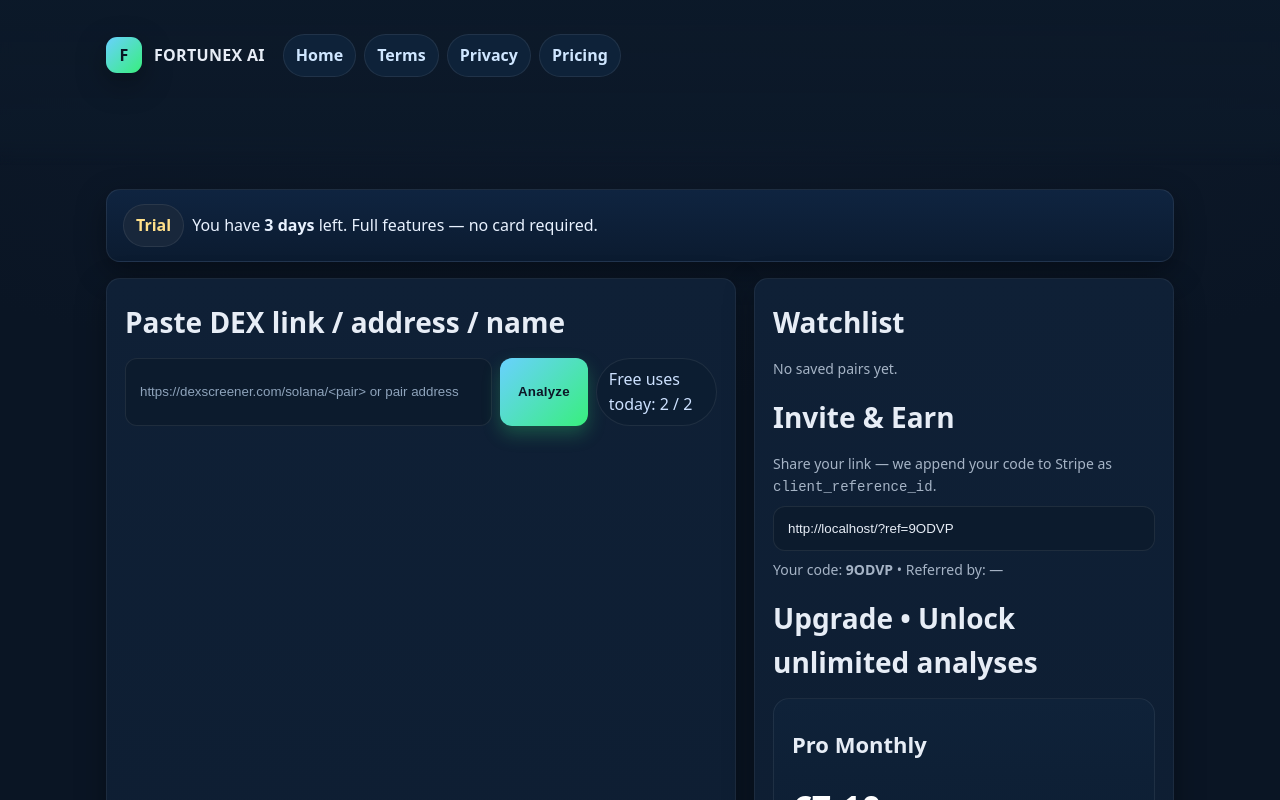
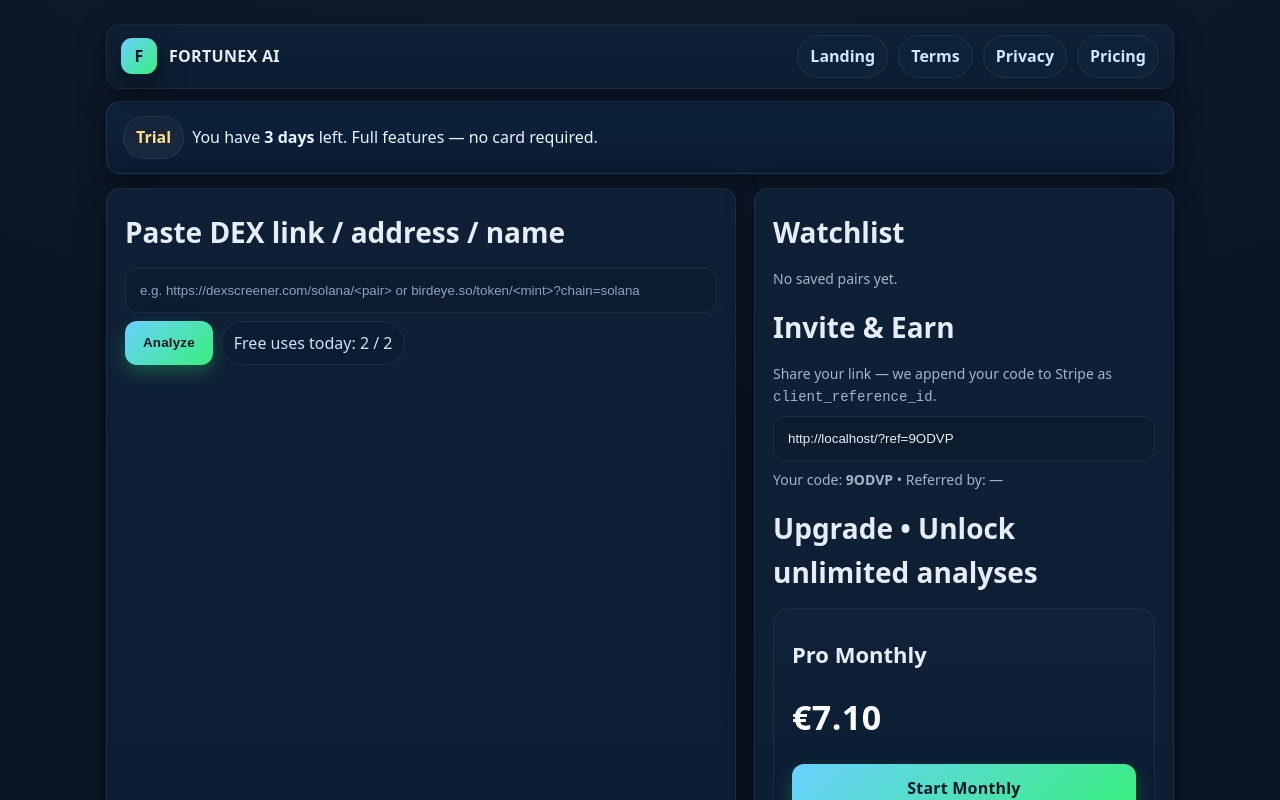
Before and after one commit to dexter720/Fortunex-AI, a React (Vite) app: page / in a window 1280 px wide. Shown: the top 800 px of the page. Built offline with nearby package versions, Linux system fonts and the light colour scheme; the HTML template or start-up script is replaced by a standard one.

Commit message:
Update Stripe configuration and input parsing
Refactor Stripe links and improve input parsing logic.

```diff
--- a/src/App.jsx
+++ b/src/App.jsx
@@ -1,168 +1,252 @@
 import React, { useEffect, useMemo, useState } from "react";
 
-/** ========== CONFIG (edit these when you add Stripe) ========== */
-const STRIPE_MONTHLY = "https://buy.stripe.com/your-monthly-link";
-const STRIPE_ANNUAL  = "https://buy.stripe.com/your-annual-link";
-const STRIPE_LIFE    = "https://buy.stripe.com/your-lifetime-link";
-/** ============================================================= */
+/** =========================
+ *  CONFIG — replace later with real checkout links
+ *  ========================= */
+const STRIPE = {
+  MONTHLY: "https://buy.stripe.com/your-monthly-link",
+  ANNUAL:  "https://buy.stripe.com/your-annual-link",
+  LIFE:    "https://buy.stripe.com/your-lifetime-link",
+};
 
 const TRIAL_DAYS = 3;
 const FREE_USES_PER_DAY = 2;
 
-/* Helpers */
+/** =========================
+ *  UTIL
+ *  ========================= */
 const fmt = (n, d = 2) => {
-  if (n === null || n === undefined || isNaN(n)) return "—";
-  return Number(n).toLocaleString(undefined, { maximumFractionDigits: d });
+  const v = Number(n);
+  return Number.isFinite(v) ? v.toLocaleString(undefined, { maximumFractionDigits: d }) : "—";
 };
+const clamp = (n, a, b) => Math.max(a, Math.min(b, n));
 const todayKey = () => new Date().toISOString().slice(0, 10);
 const getParam = (k) => new URLSearchParams(window.location.search).get(k) || "";
-const clamp = (n, a, b) => Math.max(a, Math.min(b, n));
 
-/* Dex link parsing */
+/** =========================
+ *  ROBUST INPUT PARSER
+ *  Accepts: Dexscreener (all variants), Birdeye links, plain address, or token/name
+ *  ========================= */
 function parseInput(raw) {
   if (!raw) return null;
-  const s = raw.trim();
+  const s = String(raw).trim();
 
-  // If it's a full Dexscreener link
+  // Bare address / pair / mint (very loose, covers Solana etc.)
+  if (/^[A-Za-z0-9]{20,100}$/.test(s)) {
+    return { src: "address", chain: null, pair: s, q: s };
+  }
+
   try {
     const u = new URL(s);
+
+    // Dexscreener variants
     if (u.hostname.includes("dexscreener.com")) {
-      const parts = u.pathname.split("/").filter(Boolean);
-      // /solana/<pairAddress> OR /<chain>/<pairAddress>
-      if (parts.length >= 2) return { chain: parts[0], pair: parts[1] };
-    }
-  } catch (_) {}
+      const parts = u.pathname.split("/").filter(Boolean).map(x => x.toLowerCase());
+      // Examples:
+      // /solana/<pairAddress>
+      // /pairs/solana/<pairAddress>
+      // /solana?pairAddress=<pair>
+      // /<chain>/<anything-with-extra>
+      const qp = u.searchParams.get("pairAddress") || u.searchParams.get("pair") || "";
 
-  // If it's a bare address, assume Solana pair (common for your use-case)
-  if (/^[A-Za-z0-9]{20,60}$/.test(s)) return { chain: "solana", pair: s };
+      const known = ["solana","bsc","ethereum","base","arbitrum","avalanche","polygon","optimism",
+                     "fantom","tron","sui","aptos","ton","blast","linea","scroll","cronos","kava",
+                     "era","zksync","metis"];
+      let chain = null;
+      if (parts[0] && known.includes(parts[0])) chain = parts[0];
+      if (!chain && parts[1] && known.includes(parts[1])) chain = parts[1];
 
-  return null;
+      // last path segment can be the pair address in many cases
+      let lastSeg = parts.length ? parts[parts.length - 1] : "";
+      // If path starts with "pairs", next is chain, then pair
+      if (parts[0] === "pairs" && parts.length >= 3) lastSeg = parts[2];
+
+      // choose candidate
+      let candidate = qp || lastSeg;
+      if (!/^[A-Za-z0-9]{20,100}$/.test(candidate)) candidate = "";
+
+      return { src: "dexscreener", chain, pair: candidate || null, q: candidate || s };
     }
 
+    // Birdeye: https://birdeye.so/token/<mint>?chain=solana
+    if (u.hostname.includes("birdeye.so")) {
+      const parts = u.pathname.split("/").filter(Boolean);
+      const i = parts.indexOf("token");
+      const mint = i >= 0 ? parts[i + 1] : "";
+      const chain = (u.searchParams.get("chain") || "solana").toLowerCase();
+      if (mint && /^[A-Za-z0-9]{20,100}$/.test(mint)) {
+        return { src: "birdeye", chain, pair: mint, q: mint };
+      }
+      return { src: "birdeye", chain, pair: null, q: s };
+    }
+
+    // Any other URL — pass to search
+    return { src: "url", chain: null, pair: null, q: s };
+  } catch {
+    // Not a URL — treat as token/name query
+    return { src: "text", chain: null, pair: null, q: s };
+  }
+}
+
+/** =========================
+ *  PAIR RESOLVER
+ *  Tries direct pair endpoint first; falls back to search
+ *  ========================= */
+async function resolvePair(info) {
+  // Try fast pair endpoint if we have a candidate
+  if (info?.pair) {
+    const chain = (info.chain || "solana").toLowerCase();
+    try {
+      const r = await fetch(
+        `https://api.dexscreener.com/latest/dex/pairs/${encodeURIComponent(chain)}/${encodeURIComponent(info.pair)}`
+      );
+      if (r.ok) {
+        const j = await r.json();
+        if (j?.pairs?.[0]) return j.pairs[0];
+      }
+    } catch { /* fallthrough */ }
+  }
+
+  // Fallback to search with whatever we have
+  const q = info?.pair || info?.q || "";
+  if (!q) return null;
+  const rs = await fetch(`https://api.dexscreener.com/latest/dex/search?q=${encodeURIComponent(q)}`);
+  if (!rs.ok) throw new Error("Dexscreener search unavailable.");
+  const js = await rs.json();
+  return (js.pairs && js.pairs[0]) || null;
+}
+
+/** =========================
+ *  SCORING
+ *  ========================= */
+function buildAnalysis(p) {
+  const liquidity = Number(p?.liquidity?.usd || 0);
+  const vol24    = Number(p?.volume?.h24 || 0);
+  const txBuys   = Number(p?.txns?.h24?.buys || 0);
+  const txSells  = Number(p?.txns?.h24?.sells || 0);
+  const buyers   = txBuys + txSells ? (txBuys / (txBuys + txSells)) * 100 : 0;
+
+  const pc1  = Number(p?.priceChange?.h1 || 0);
+  const pc6  = Number(p?.priceChange?.h6 || 0);
+  const pc24 = Number(p?.priceChange?.h24 || 0);
+
+  const stability = clamp(10 - Math.abs(pc24) / 10, 0, 10); // flatter 24h → higher stability
+  const growth    = clamp(vol24 / (liquidity ? liquidity / 5 : 1), 0, 10);
+  const momentum  = clamp((buyers - 50) / 5 + 5, 0, 10);
+
+  const fortune = clamp((stability + growth + momentum) / 3, 0, 10);
+  const bias = fortune >= 6.7 ? "Bullish" : fortune <= 3.3 ? "Bearish" : "Neutral";
+
+  const explain = [];
+  if (liquidity >= 100000) explain.push("Healthy liquidity supports price stability.");
+  else if (liquidity >= 20000) explain.push("Moderate liquidity; price can move quickly.");
+  if (vol24 > liquidity / 5) explain.push("Strong 24h volume relative to liquidity.");
+  if (buyers > 55) explain.push("Buyers dominate recent flow.");
+  if (Math.abs(pc24) < 5) explain.push("Controlled 24h volatility.");
+  if (explain.length === 0) explain.push("Mixed signals — consider waiting for confirmation.");
+
+  return {
+    name: p?.baseToken?.name || p?.baseToken?.symbol || "Token",
+    pairAddress: p?.pairAddress,
+    priceUsd: Number(p?.priceUsd || 0),
+    liquidity, vol24,
+    tx24: { buys: txBuys, sells: txSells },
+    buyersPct: buyers,
+    priceChange: p?.priceChange || {},
+    pooled: p?.liquidity || {},
+    createdAt: p?.pairCreatedAt || null,
+    fortune, stability, growth, momentum, bias, explain,
+    link: p?.url,
+    chain: p?.chainId || null
+  };
+}
+
+/** =========================
+ *  HOOKS — free quota & trial
+ *  ========================= */
+function useFreeQuota(limitPerDay = FREE_USES_PER_DAY) {
+  const [left, setLeft] = useState(limitPerDay);
+  useEffect(() => {
+    const k = "fx_free_" + todayKey();
+    const used = Number(localStorage.getItem(k) || "0");
+    setLeft(Math.max(0, limitPerDay - used));
+  }, [limitPerDay]);
+  const consume = () => {
+    const k = "fx_free_" + todayKey();
+    const used = Number(localStorage.getItem(k) || "0") + 1;
+    localStorage.setItem(k, String(used));
+    setLeft(Math.max(0, limitPerDay - used));
+  };
+  return { left, consume };
+}
+
+function useTrial(days = TRIAL_DAYS) {
+  const [left, setLeft] = useState(days);
+  useEffect(() => {
+    let start = localStorage.getItem("fx_trial_start");
+    if (!start) { start = String(Date.now()); localStorage.setItem("fx_trial_start", start); }
+    const used = Math.floor((Date.now() - Number(start)) / 86400000);
+    setLeft(Math.max(0, days - used));
+  }, [days]);
+  return left;
+}
+
+/** =========================
+ *  MAIN APP
+ *  ========================= */
 export default function App() {
   const [raw, setRaw] = useState("");
-  const [freeLeft, setFreeLeft] = useState(FREE_USES_PER_DAY);
-  const [analysis, setAnalysis] = useState(null);
   const [loading, setLoading] = useState(false);
   const [err, setErr] = useState("");
+  const [analysis, setAnalysis] = useState(null);
 
-  // --- Referral code (stable per browser) ---
+  // quota + trial
+  const trialLeft = useTrial(TRIAL_DAYS);
+  const quota = useFreeQuota(FREE_USES_PER_DAY);
+
+  // referral code (owner)
   const myRef = useMemo(() => {
     let code = localStorage.getItem("fx_ref");
-    if (!code) {
-      // 5-char base36 code
-      code = Math.random().toString(36).slice(2, 7).toUpperCase();
-      localStorage.setItem("fx_ref", code);
-    }
+    if (!code) { code = Math.random().toString(36).slice(2,7).toUpperCase(); localStorage.setItem("fx_ref", code); }
     return code;
   }, []);
 
-  // --- If user came through a referral, store it ---
+  // capture ?ref= on app page as well
   useEffect(() => {
     const ref = getParam("ref");
-    if (ref) localStorage.setItem("fx_referredBy", ref);
+    if (ref) { try { localStorage.setItem("fx_referredBy", ref); } catch(e){} }
   }, []);
 
-  // --- Trial state & free uses tally ---
-  const trial = useMemo(() => {
-    let start = localStorage.getItem("fx_trial_start");
-    if (!start) {
-      start = Date.now().toString();
-      localStorage.setItem("fx_trial_start", start);
-    }
-    const days = Math.floor((Date.now() - Number(start)) / 86400000);
-    return { daysUsed: days, daysLeft: Math.max(0, TRIAL_DAYS - days) };
-  }, []);
+  const inviteLink = useMemo(() => {
+    const u = new URL(window.location.href);
+    u.searchParams.set("ref", myRef);
+    return u.toString();
+  }, [myRef]);
 
-  useEffect(() => {
-    const k = "fx_free_" + todayKey();
-    const used = Number(localStorage.getItem(k) || "0");
-    setFreeLeft(Math.max(0, FREE_USES_PER_DAY - used));
-  }, []);
+  // build Stripe links with metadata
+  const refSuffix = `?client_reference_id=${myRef}${getParam("ref") ? `&referred_by=${getParam("ref")}` : ""}`;
+  const PAY = {
+    MONTHLY: STRIPE.MONTHLY + refSuffix,
+    ANNUAL:  STRIPE.ANNUAL  + refSuffix,
+    LIFE:    STRIPE.LIFE    + refSuffix
+  };
 
-  function consumeFreeUse() {
-    const k = "fx_free_" + todayKey();
-    const used = Number(localStorage.getItem(k) || "0") + 1;
-    localStorage.setItem(k, String(used));
-    setFreeLeft(Math.max(0, FREE_USES_PER_DAY - used));
-  }
-
-  // --- Main analyze ---
   async function onAnalyze() {
     setErr("");
     setAnalysis(null);
 
-    const parsed = parseInput(raw);
-    if (!parsed) {
-      setErr("Please paste a valid Dexscreener pair URL or contract/pair address.");
-      return;
-    }
-    if (freeLeft <= 0) {
-      setErr("You’ve used your free analyses for today. Upgrade for unlimited access.");
-      return;
-    }
+    if (quota.left <= 0) { setErr("Free limit reached for today. Upgrade for unlimited access."); return; }
+
+    const info = parseInput(raw);
+    if (!info) { setErr("Paste a Dexscreener/Birdeye link, contract address, or token name."); return; }
 
     setLoading(true);
     try {
-      const url = `https://api.dexscreener.com/latest/dex/pairs/${encodeURIComponent(
-        parsed.chain
-      )}/${encodeURIComponent(parsed.pair)}`;
+      const pair = await resolvePair(info);
+      if (!pair) throw new Error("Couldn’t find that pair. Try another link or paste the address.");
 
-      const r = await fetch(url);
-      if (!r.ok) throw new Error("Dexscreener returned an error.");
-      const j = await r.json();
-
-      const p = j?.pairs?.[0];
-      if (!p) throw new Error("Pair not found.");
-
-      // Compute a simple score
-      const liquidity = Number(p.liquidity?.usd || 0);
-      const vol24 = Number(p.volume?.h24 || 0);
-      const txBuys = Number(p.txns?.h24?.buys || 0);
-      const txSells = Number(p.txns?.h24?.sells || 0);
-      const buyers = txBuys + txSells ? (txBuys / (txBuys + txSells)) * 100 : 0;
-
-      const stability = clamp(10 - Math.abs(Number(p.priceChange?.h24 || 0)) / 10, 0, 10);
-      const growth = clamp(vol24 / (liquidity ? liquidity / 5 : 1), 0, 10);
-      const momentum = clamp((buyers - 50) / 5 + 5, 0, 10);
-      const fortune = clamp((stability + growth + momentum) / 3, 0, 10);
-
-      const bias = fortune >= 6.7 ? "Bullish" : fortune <= 3.3 ? "Bearish" : "Neutral";
-
-      const explain = [];
-      if (liquidity >= 100000) explain.push("Healthy liquidity supports price stability.");
-      else if (liquidity >= 20000) explain.push("Moderate liquidity; can still move quickly.");
-
-      if (vol24 > liquidity / 5) explain.push("Strong 24h volume relative to liquidity.");
-      if (buyers > 55) explain.push("Buyers dominate recent transactions.");
-      if (Math.abs(Number(p.priceChange?.h24 || 0)) < 5)
-        explain.push("Controlled volatility over 24h.");
-
-      if (explain.length === 0)
-        explain.push("Mixed signals — requires caution and deeper due diligence.");
-
-      setAnalysis({
-        name: p.baseToken?.name || p.baseToken?.symbol || "Token",
-        pairAddress: p.pairAddress,
-        priceUsd: Number(p.priceUsd || 0),
-        liquidity,
-        vol24,
-        tx24: { buys: txBuys, sells: txSells },
-        buyersPct: buyers,
-        priceChange: p.priceChange || {},
-        pooled: p.liquidity || {},
-        createdAt: p.pairCreatedAt || null,
-        fortune,
-        stability,
-        growth,
-        momentum,
-        bias,
-        explain,
-        link: p.url,
-        chain: parsed.chain
-      });
-
-      consumeFreeUse();
+      setAnalysis(buildAnalysis(pair));
+      quota.consume();
     } catch (e) {
       setErr(e.message || "Analysis failed.");
     } finally {
@@ -170,69 +254,56 @@ export default function App() {
     }
   }
 
-  // --- Invite link that carries your ref code ---
-  const inviteLink = useMemo(() => {
-    const u = new URL(window.location.href);
-    u.searchParams.set("ref", myRef);
-    return u.toString();
-  }, [myRef]);
-
-  // --- Pricing links append ref for Stripe client_reference_id ---
-  const refSuffix = `?client_reference_id=${myRef}${getParam("ref") ? `&referred_by=${getParam("ref")}` : ""}`;
-  const payMonthly = STRIPE_MONTHLY + refSuffix;
-  const payAnnual  = STRIPE_ANNUAL  + refSuffix;
-  const payLife    = STRIPE_LIFE    + refSuffix;
-
   return (
-    <>
-      {/* Sticky top header */}
-      <div className="header-bar">
     <div className="container">
-          <div className="nav">
-            <div className="brand">
-              <div className="brand-badge">F</div>
+      {/* Top nav */}
+      <div className="header-bar card" style={{padding:"10px 14px", marginBottom:12}}>
+        <div style={{display:"flex",justifyContent:"space-between",alignItems:"center",flexWrap:"wrap",gap:12}}>
+          <div className="brand" style={{display:"flex",alignItems:"center",gap:12,fontWeight:800}}>
+            <div className="brand-badge" style={{
+              width:36,height:36,borderRadius:11,display:"grid",placeItems:"center",
+              background:"linear-gradient(135deg,#69d1ff,#38ef7d)",color:"#0b1728"
+            }}>F</div>
             <div>FORTUNEX&nbsp;AI</div>
           </div>
-            <div className="gap-8" style={{flexWrap:"wrap"}}>
-              <a href="/" className="badge">Home</a>
-              <a href="/terms.html" className="badge">Terms</a>
-              <a href="/privacy.html" className="badge">Privacy</a>
-              <a href="/#pricing" className="badge">Pricing</a>
-            </div>
+          <div className="gap-8" style={{display:"flex",gap:10,flexWrap:"wrap"}}>
+            <a className="badge" href="/landing.html">Landing</a>
+            <a className="badge" href="/terms.html">Terms</a>
+            <a className="badge" href="/privacy.html">Privacy</a>
+            <a className="badge" href="#pricing">Pricing</a>
           </div>
         </div>
       </div>
 
-      <div className="container">
       {/* Trial banner */}
-        {trial.daysLeft > 0 && (
-          <div className="banner card">
+      {trialLeft > 0 && (
+        <div className="banner card" style={{marginBottom:14}}>
           <strong className="badge warn" style={{marginRight:8}}>Trial</strong>
-            You have <strong>{trial.daysLeft} {trial.daysLeft === 1 ? "day" : "days"}</strong> left. Full features — no card required.
+          You have <strong>{trialLeft} {trialLeft === 1 ? "day" : "days"}</strong> left. Full features — no card required.
         </div>
       )}
 
-        {/* Two columns */}
-        <div className="grid-2 mt-16">
-          {/* LEFT: Input + results */}
+      {/* Main grid */}
+      <div className="grid-2">
+        {/* LEFT — Input & Result */}
         <div className="card">
           <div className="h1">Paste DEX link / address / name</div>
-            <div className="gap-8">
+          <div className="gap-8" style={{display:"flex",gap:8,flexWrap:"wrap"}}>
             <input
-                placeholder="https://dexscreener.com/solana/<pair> or pair address"
+              placeholder="e.g. https://dexscreener.com/solana/<pair> or birdeye.so/token/<mint>?chain=solana"
               value={raw}
               onChange={(e) => setRaw(e.target.value)}
             />
             <button className="btn" onClick={onAnalyze} disabled={loading}>
               {loading ? "Analyzing…" : "Analyze"}
             </button>
-              <div className="pill">Free uses today: {freeLeft} / {FREE_USES_PER_DAY}</div>
+            <div className="pill">Free uses today: {quota.left} / {FREE_USES_PER_DAY}</div>
           </div>
 
-            {err && <div className="badge warn mt-12">{err}</div>}
+          {err && <div className="badge warn" style={{marginTop:12}}>{err}</div>}
 
           {analysis && (
-              <div className="mt-16">
+            <div style={{marginTop:16}}>
               <div className="h2">
                 {analysis.name}{" "}
                 <span className={`badge ${analysis.bias === "Bullish" ? "ok" : analysis.bias === "Bearish" ? "warn" : ""}`}>
@@ -240,28 +311,39 @@ export default function App() {
                 </span>
               </div>
 
-                {/* Bars */}
-                <div className="mt-12">
-                  <div className="small">Fortune Score: {fmt(analysis.fortune,1)}/10</div>
-                  <div className="small">Stability: {fmt(analysis.stability,1)}/10 • Growth: {fmt(analysis.growth,1)}/10 • Momentum: {fmt(analysis.momentum,1)}/10</div>
+              {/* Score summary */}
+              <div className="small" style={{marginTop:6}}>
+                Fortune Score: {fmt(analysis.fortune,1)}/10 • Stability {fmt(analysis.stability,1)}/10 • Growth {fmt(analysis.growth,1)}/10 • Momentum {fmt(analysis.momentum,1)}/10
               </div>
 
               {/* Key stats */}
-                <div className="grid-2 mt-12" style={{gap:12}}>
-                  <div className="card"><div className="small">Price</div><div className="price">${fmt(analysis.priceUsd,6)}</div></div>
-                  <div className="card"><div className="small">Liquidity</div><div className="price">${fmt(analysis.liquidity,0)}</div></div>
-                  <div className="card"><div className="small">Vol 24h</div><div className="price">${fmt(analysis.vol24,0)}</div></div>
-                  <div className="card"><div className="small">Tx 24h</div><div className="price">{fmt(analysis.tx24.buys,0)} buys / {fmt(analysis.tx24.sells,0)} sells</div></div>
+              <div className="grid-2" style={{gap:12, marginTop:12}}>
+                <div className="card">
+                  <div className="small">Price</div>
+                  <div className="price">${fmt(analysis.priceUsd,6)}</div>
+                </div>
+                <div className="card">
+                  <div className="small">Liquidity</div>
+                  <div className="price">${fmt(analysis.liquidity,0)}</div>
+                </div>
+                <div className="card">
+                  <div className="small">Vol 24h</div>
+                  <div className="price">${fmt(analysis.vol24,0)}</div>
+                </div>
+                <div className="card">
+                  <div className="small">Tx 24h</div>
+                  <div className="price">{fmt(analysis.tx24.buys,0)} buys / {fmt(analysis.tx24.sells,0)} sells</div>
+                </div>
               </div>
 
               {/* Explanations */}
-                <div className="card mt-12">
+              <div className="card" style={{marginTop:12}}>
                 <div className="h2">AI Insight</div>
                 <ul style={{margin:"8px 0 0 18px"}}>
-                    {analysis.explain.map((x, i) => <li key={i}>{x}</li>)}
+                  {analysis.explain.map((x,i)=><li key={i}>{x}</li>)}
                 </ul>
                 <div className="mt-12">
-                    <a href={analysis.link} className="btn secondary" target="_blank" rel="noreferrer">View on Dexscreener</a>
+                  <a className="btn secondary" href={analysis.link} target="_blank" rel="noreferrer">View on Dexscreener</a>
                 </div>
                 <div className="note mt-12">Educational insights only — not financial advice.</div>
               </div>
@@ -269,46 +351,46 @@ export default function App() {
           )}
         </div>
 
-          {/* RIGHT: Watchlist + Invite + Pricing */}
+        {/* RIGHT — Watchlist (placeholder) + Invite + Pricing */}
         <div className="card">
           <div className="h1">Watchlist</div>
           <div className="note">No saved pairs yet.</div>
 
-            <div className="h1 mt-16">Invite & Earn</div>
-            <div className="note">
-              Share your link — we append your code to Stripe as <code>client_reference_id</code>.
+          <div className="h1" style={{marginTop:16}}>Invite & Earn</div>
+          <div className="note">Share your link — we append your code to Stripe as <code>client_reference_id</code>.</div>
+          <input className="mt-8" readOnly value={inviteLink} onFocus={(e)=>e.target.select()} />
+          <div className="small mt-8">
+            Your code: <strong>{myRef}</strong> • Referred by: {localStorage.getItem("fx_referredBy") || "—"}
           </div>
-            <input className="mt-8" readOnly value={inviteLink} onFocus={(e)=>e.target.select()} />
-            <div className="small mt-8">Your code: <strong>{myRef}</strong> • Referred by: {localStorage.getItem("fx_referredBy") || "—"}</div>
 
-            <div id="pricing" className="h1 mt-16">Upgrade • Unlock unlimited analyses</div>
+          <div id="pricing" className="h1" style={{marginTop:16}}>Upgrade • Unlock unlimited analyses</div>
 
           <div className="pricing-block">
             <div className="h2">Pro Monthly</div>
             <div className="price">€7.10</div>
-              <a className="btn mt-8" href={payMonthly}>Start Monthly</a>
+            <a className="btn mt-8" href={STRIPE.MONTHLY ? STRIPE.MONTHLY + `?client_reference_id=${myRef}` : "#"}>Start Monthly</a>
           </div>
 
           <div className="pricing-block">
             <div className="h2">Pro Annual</div>
             <div className="price">€71.00</div>
-              <a className="btn mt-8" href={payAnnual}>Start Annual</a>
+            <a className="btn mt-8" href={STRIPE.ANNUAL ? STRIPE.ANNUAL + `?client_reference_id=${myRef}` : "#"}>Start Annual</a>
           </div>
 
           <div className="pricing-block">
             <div className="h2">Lifetime</div>
             <div className="price">€107.00</div>
-              <a className="btn mt-8" href={payLife}>Buy Lifetime</a>
+            <a className="btn mt-8" href={STRIPE.LIFE ? STRIPE.LIFE + `?client_reference_id=${myRef}` : "#"}>Buy Lifetime</a>
           </div>
 
           <div className="note mt-12">Educational tool — not financial advice.</div>
         </div>
       </div>
 
+      {/* Footer */}
       <div className="footer center mt-20">
         © {new Date().getFullYear()} Fortunex AI • Educational insights only.
       </div>
     </div>
-    </>
   );
                                                                                       }
```
Lines whose indentation alone changed are shown as unchanged.
